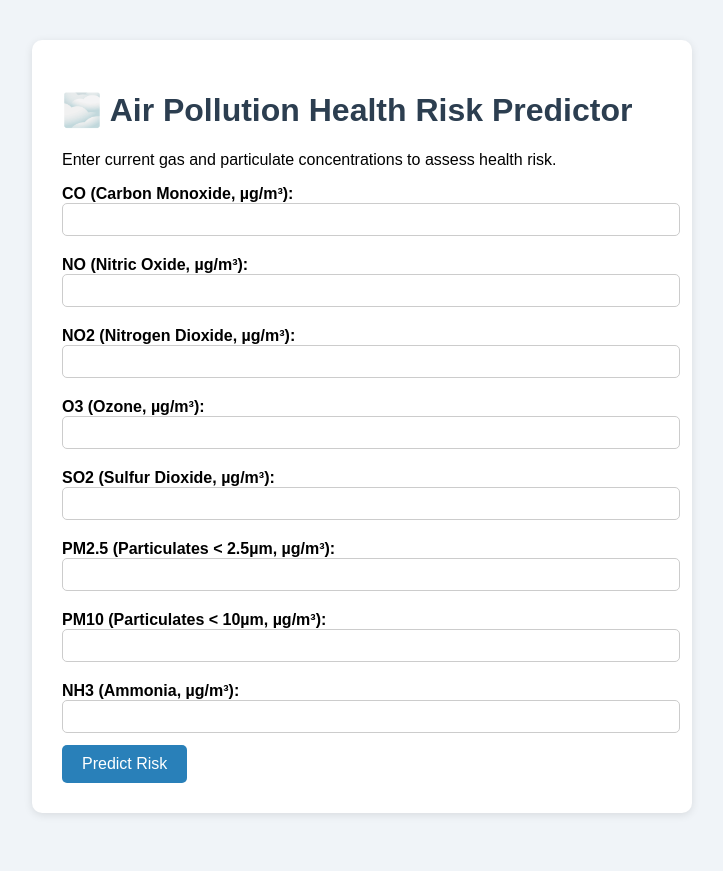
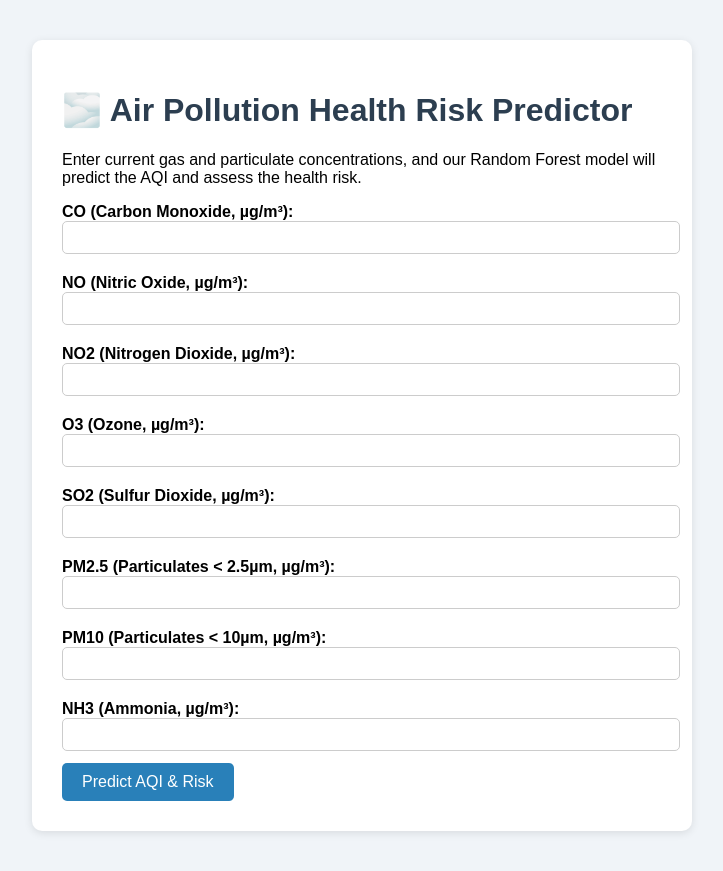
Before and after one commit to Hiraya025/PTF03_Final_Project, a Flask app: page / in a window 1280 px wide. Shown: the whole page, without its empty margins (278-1001 px from the left). Before the commit the page ends 815 px from the top, so only its background shows below. Run offline with Flask 3, Linux system fonts and the light colour scheme; parts of the project's set-up code (start-up, migrations or seed data) failed here and were passed over.

Commit message:
Enhance health risk predictor with AQI prediction
Updated the form to include AQI prediction and modified the submit button text.

```diff
--- a/templates/index.html
+++ b/templates/index.html
@@ -8,7 +8,7 @@
 <body>
     <div class="container">
         <h1>🌫️ Air Pollution Health Risk Predictor</h1>
-        <p>Enter current gas and particulate concentrations to assess health risk.</p>
+        <p>Enter current gas and particulate concentrations, and our Random Forest model will predict the AQI and assess the health risk.</p>
 
         {% if error %}
         <p class="error">⚠️ Error: {{ error }}</p>
@@ -39,7 +39,7 @@
             <label>NH3 (Ammonia, µg/m³):
                 <input type="number" step="any" name="nh3" required>
             </label>
-            <button type="submit">Predict Risk</button>
+            <button type="submit">Predict AQI & Risk</button>
         </form>
     </div>
 </body>
```
